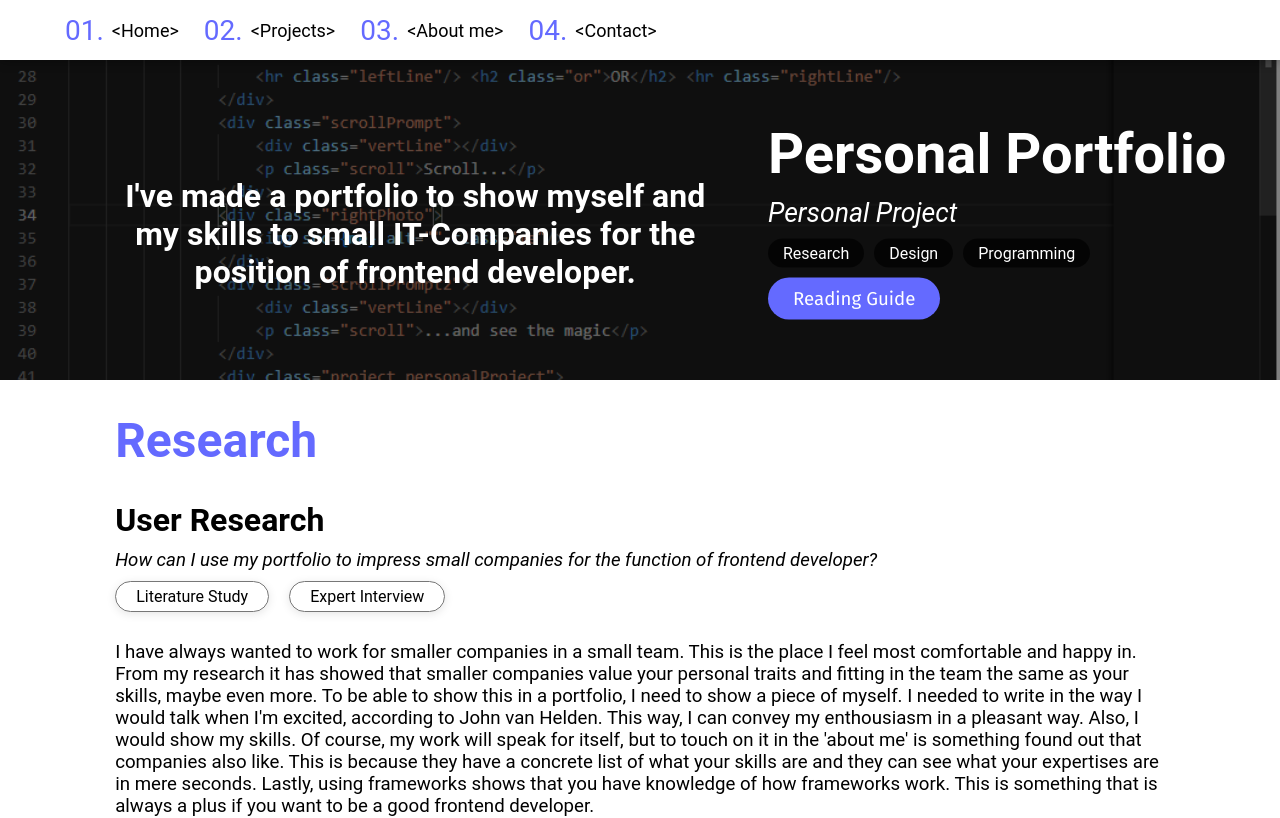
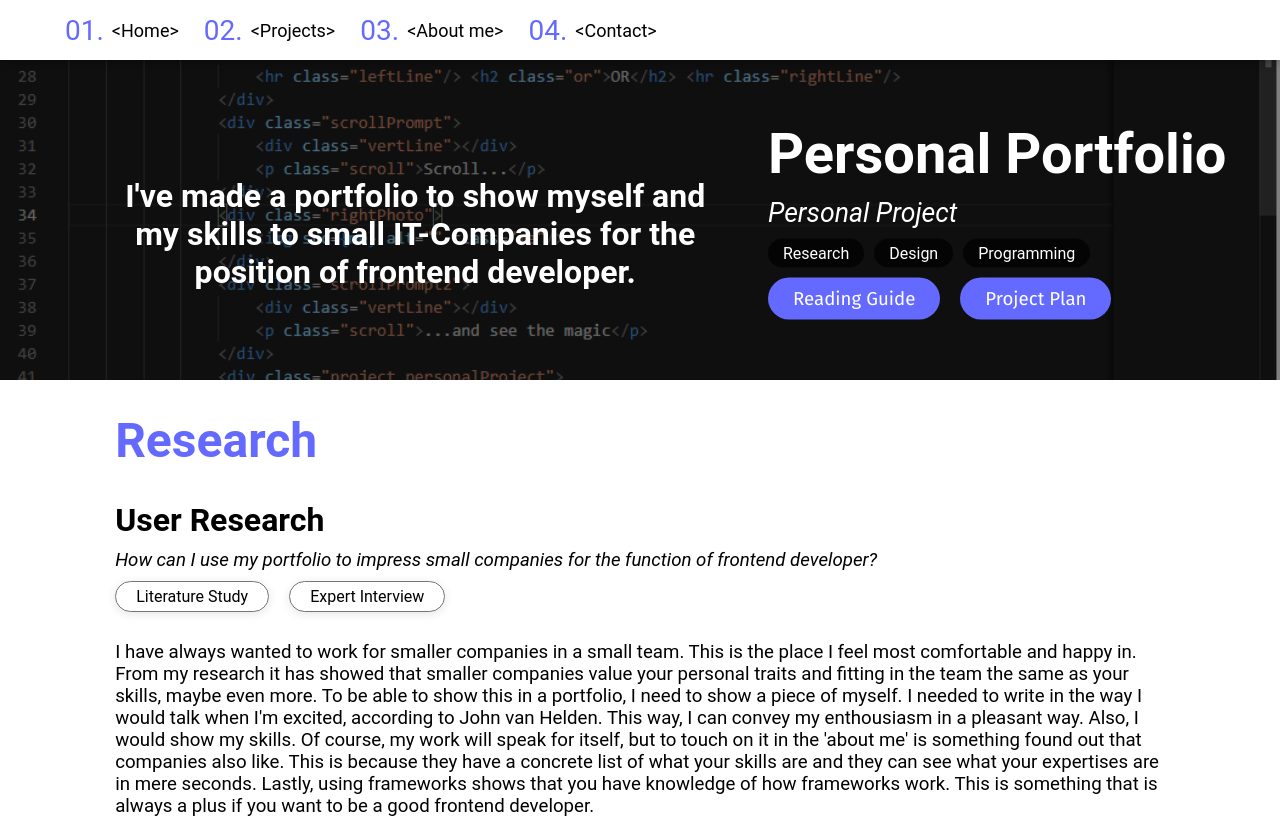
Before and after one commit to Luuntus/Portfolio, a React (Create React App) app: page /portfolio in a window 1280 px wide. Shown: the top 818 px of the page. Built offline with nearby package versions, Linux system fonts and the light colour scheme.

Commit message:
Project plan added

```diff
--- a/src/portfolio.jsx
+++ b/src/portfolio.jsx
@@ -5,6 +5,7 @@ import Footer from "./components/footer";
 import TA from "./documents/Target Audience Research.pdf";
 import DT from "./documents/Design Trends Research.pdf";
 import AF from "./documents/Animations and frameworks.pdf";
+import PP from "./documents/Project plan S6 Niels Vissers V2.pdf";
 
 function Portfolio() {
 
@@ -32,7 +33,11 @@ function Portfolio() {
                             <div class="tag leftTag">Research</div>
                             <div class="tag">Design</div>
                             <div class="tag">Programming</div>
-                            <input type="button" value="Reading Guide" class="viewBtn" />
+                            <br />
+                            <input type="button" value="Reading Guide" class="viewBtn" style={{display: "inline-block"}}/>
+                            <a href={PP} style={{display: "inline-block", marginLeft: "20px"}}>
+                            <input type="button" value="Project Plan" class="viewBtn" />
+                            </a>
                         </div>
                     </div>
                 </div>
```
Also changed, not shown: 1 other file (tests, documents, lock files or other folders).
